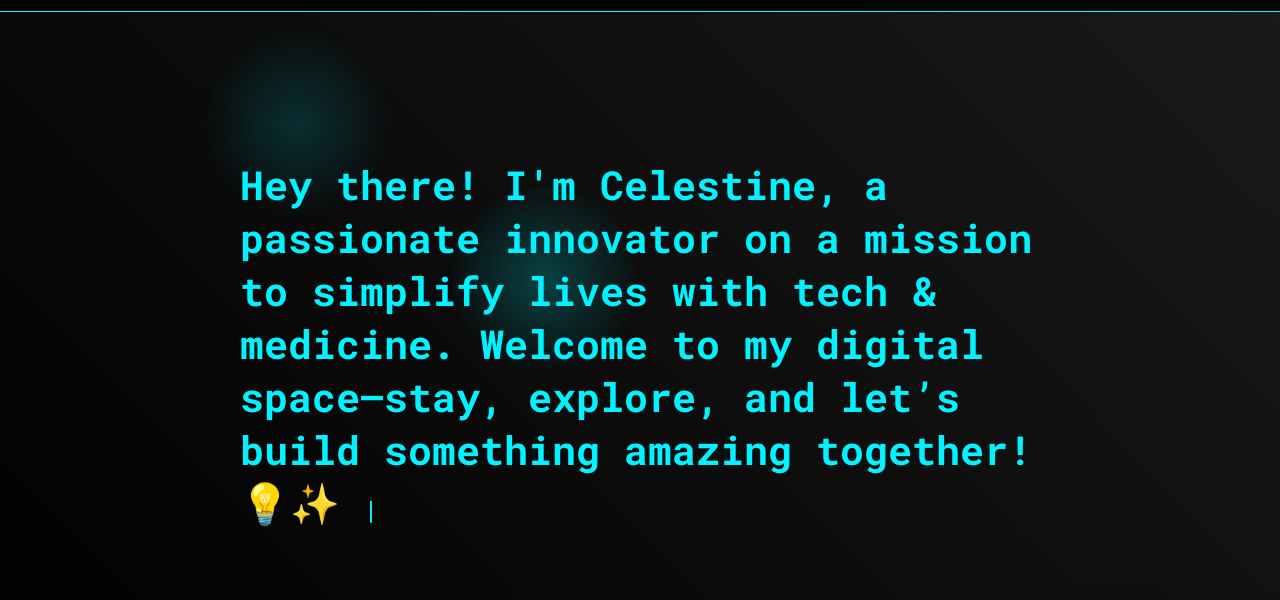
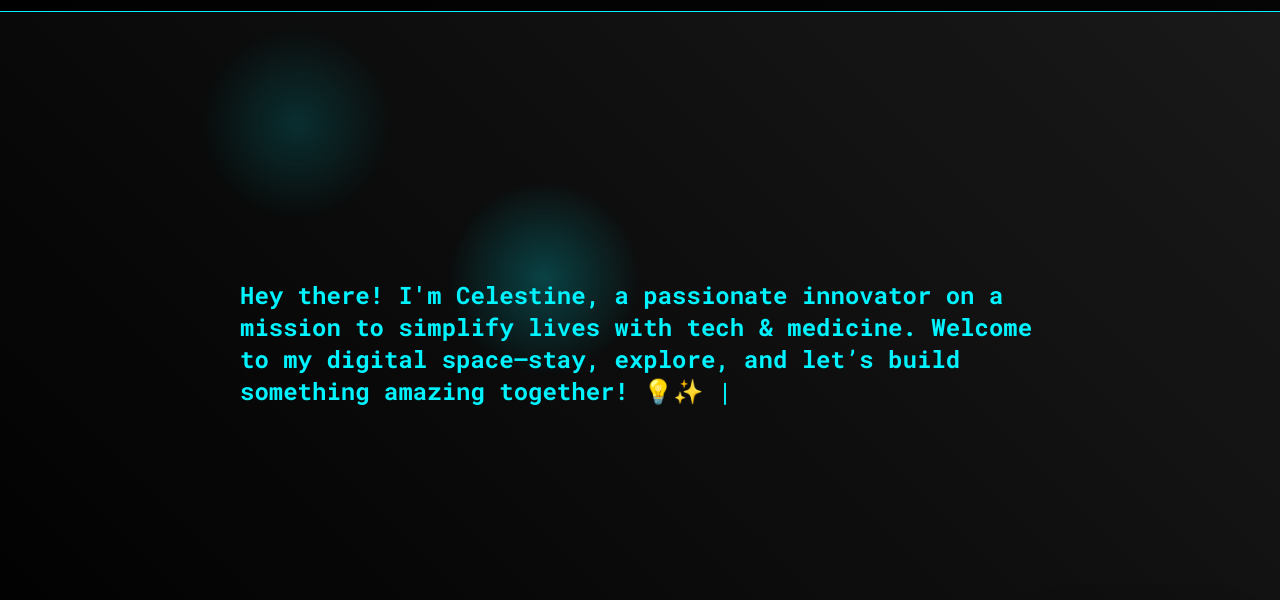
Before and after one commit to Celestinekb/medtech, a plain HTML site: page index.html in a window 1280 px wide. Shown: the part 99-699 px from the top of the page. Drawn offline with Linux system fonts and the light colour scheme.

Commit message:
Update autotype.css

```diff
--- a/autotype.css
+++ b/autotype.css
@@ -17,7 +17,7 @@ header {
 
 .autotype-container {
     font-family: var(--text-font); /* 'Roboto Mono' for a techy feel */
-    font-size: 2.5rem; /* Readable size */
+    font-size: 1.5rem; /* Readable size */
     font-weight: 700; /* Bold text as requested */
     max-width: 800px; /* Controls text wrapping */
     margin: 0 auto; /* Centers the container */
```
